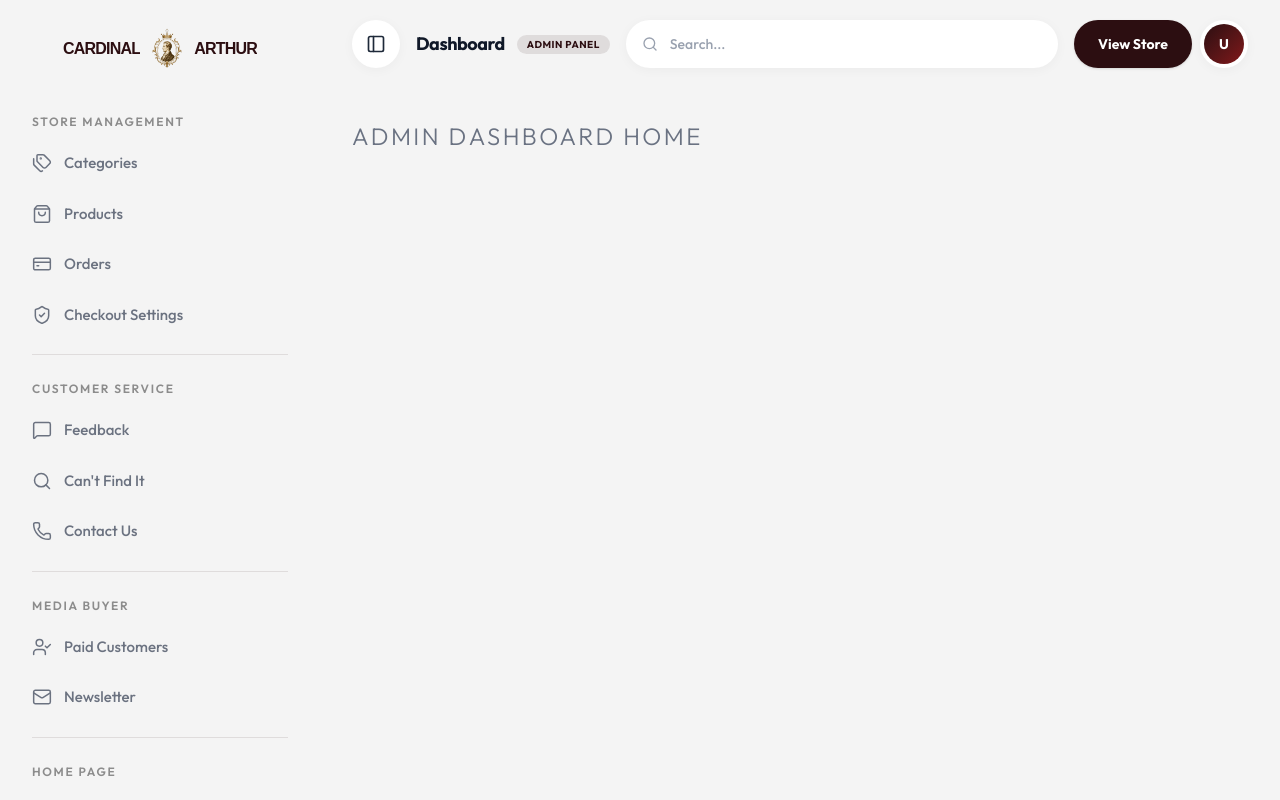
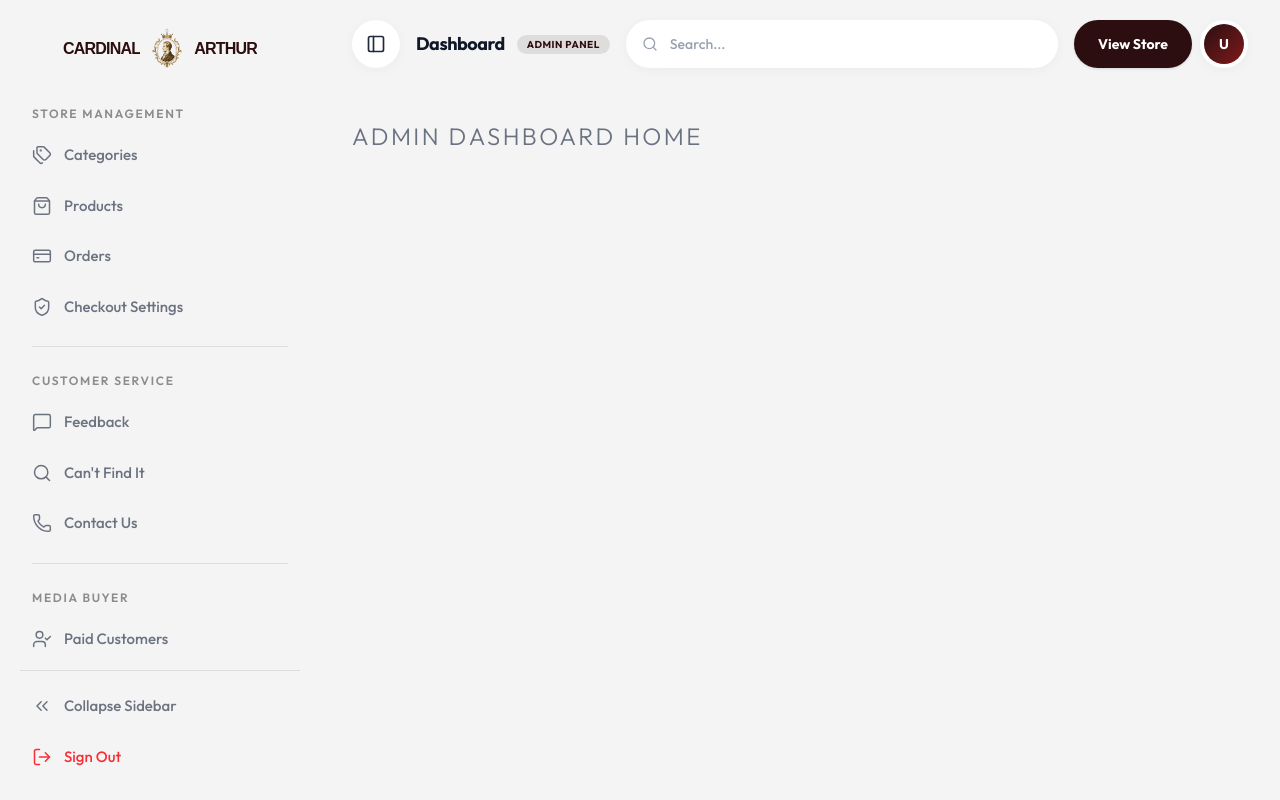
Before and after one commit to Yousseftame/cardinall-arthur, a React (Vite) app: page /admin in a window 1280 px wide. Built offline with nearby package versions, Linux system fonts and the light colour scheme; no server answers; sample sign-in values are in the browser's storage; a web font is replaced by a local one.

Commit message:
phase 3 of admin panel

```diff
--- a/src/layouts/DashboardLayout.tsx
+++ b/src/layouts/DashboardLayout.tsx
@@ -78,7 +78,7 @@ export default function DashboardLayout() {
   const onMobileClose = () => setMobileOpen(false);
 
   return (
-    <div className="flex h-screen bg-[#F4F4F4] text-gray-800 font-sans overflow-hidden">
+    <div className="flex h-dvh max-h-dvh bg-[#F4F4F4] text-gray-800 font-sans overflow-hidden">
 
       {/* Mobile Backdrop */}
       <div
@@ -90,13 +90,13 @@ export default function DashboardLayout() {
         aria-hidden
       />
 
-      {/* Sidebar */}
+      {/* Sidebar — logo + footer fixed; only nav scrolls */}
       <aside
         className={cn(
-          "fixed inset-y-0 start-0 z-50 flex h-screen shrink-0 flex-col overflow-x-hidden overflow-y-auto scrollbar-hide bg-[#F4F4F4] py-6 transition-[width,transform,padding] lg:sticky lg:top-0",
+          "fixed inset-y-0 start-0 z-50 flex h-dvh max-h-dvh shrink-0 flex-col overflow-hidden bg-[#F4F4F4] pt-6 transition-[width,transform,padding] lg:sticky lg:top-0",
           SIDEBAR_EASE,
           collapsed ? "lg:w-[76px] lg:px-3" : "lg:w-[320px] lg:px-5",
-          "w-[320px] px-5",
+          "w-[min(320px,85vw)] px-5",
           mobileOpen
             ? "translate-x-0"
             : "-translate-x-full lg:translate-x-0"
@@ -105,7 +105,7 @@ export default function DashboardLayout() {
         {/* Logo Container */}
         <div
           className={cn(
-            "mb-8 flex items-center shrink-0",
+            "mb-6 flex items-center shrink-0",
             collapsed ? "lg:h-11 lg:justify-center" : "h-12 px-3 justify-center"
           )}
         >
@@ -152,8 +152,11 @@ export default function DashboardLayout() {
           </div>
         </div>
 
-        {/* Navigation List */}
-        <nav className="flex flex-1 flex-col gap-1">
+        {/* Navigation List — independent scroll so bottom links stay reachable */}
+        <nav
+          className="sidebar-nav flex min-h-0 flex-1 flex-col gap-1 overflow-y-auto overscroll-y-contain pb-3"
+          style={{ WebkitOverflowScrolling: 'touch' }}
+        >
           {navEntries.map((entry, index) => {
             if (entry.type === "divider") {
               return (
@@ -205,8 +208,11 @@ export default function DashboardLayout() {
           })}
         </nav>
 
-        {/* Bottom Actions */}
-        <div className="mt-4 flex flex-col gap-1 shrink-0">
+        {/* Bottom Actions — pinned above browser chrome / home indicator */}
+        <div
+          className="mt-2 flex flex-col gap-1 shrink-0 border-t border-[#2C0E11]/10 pt-3 px-0"
+          style={{ paddingBottom: 'max(1.25rem, env(safe-area-inset-bottom, 0px))' }}
+        >
           <button
             type="button"
             onClick={onToggle}
@@ -315,6 +321,18 @@ export default function DashboardLayout() {
         .scrollbar-hide {
           -ms-overflow-style: none;
           scrollbar-width: none;
+        }
+        .sidebar-nav {
+          -webkit-overflow-scrolling: touch;
+          overscroll-behavior-y: contain;
+          touch-action: pan-y;
+        }
+        .sidebar-nav::-webkit-scrollbar {
+          width: 4px;
+        }
+        .sidebar-nav::-webkit-scrollbar-thumb {
+          background: rgba(44, 14, 17, 0.18);
+          border-radius: 999px;
         }
       `}</style>
     </div>
```
